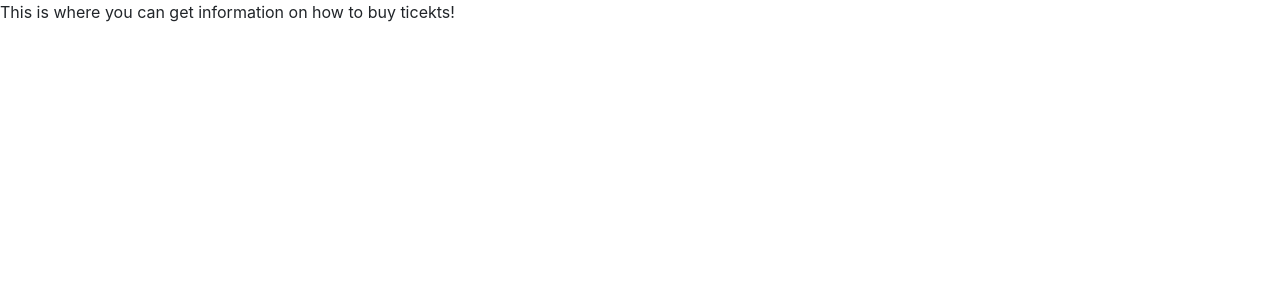
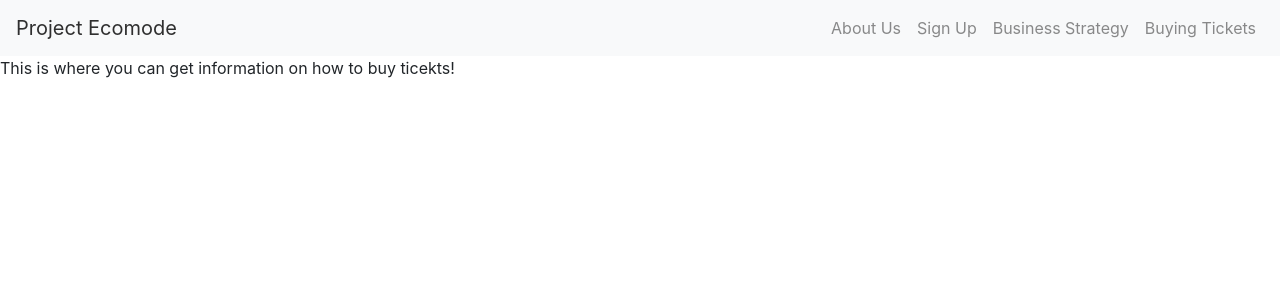
Before and after one commit to muhammadskhattak/ecomode, a React (Create React App) app: page /tickets in a window 1280 px wide. Shown: the top 300 px of the page. Built offline with nearby package versions, Linux system fonts and the light colour scheme.

Commit message:
Deleted _redirects as that was the wrong location for the file. Added Navbar to both /tickets and /strategy

```diff
--- a/src/Strategy/Strategy.js
+++ b/src/Strategy/Strategy.js
@@ -1,8 +1,10 @@
 import React from 'react';
+import EcomodeNav from '../GlobalComponents/EcomodeNav';
 
 const strategy = (props) => {
     return (
         <div>
+            <EcomodeNav />
             <p>This page contains information on our Business Strategy!</p>
         </div>
     );
--- a/src/Tickets/Tickets.js
+++ b/src/Tickets/Tickets.js
@@ -1,8 +1,10 @@
 import React from 'react';
+import EcomodeNav from '../GlobalComponents/EcomodeNav';
 
 const tickets = (props) => {
     return (
         <div>
+            <EcomodeNav />
             <p>This is where you can get information on how to buy ticekts!</p>
         </div>
     );
```
